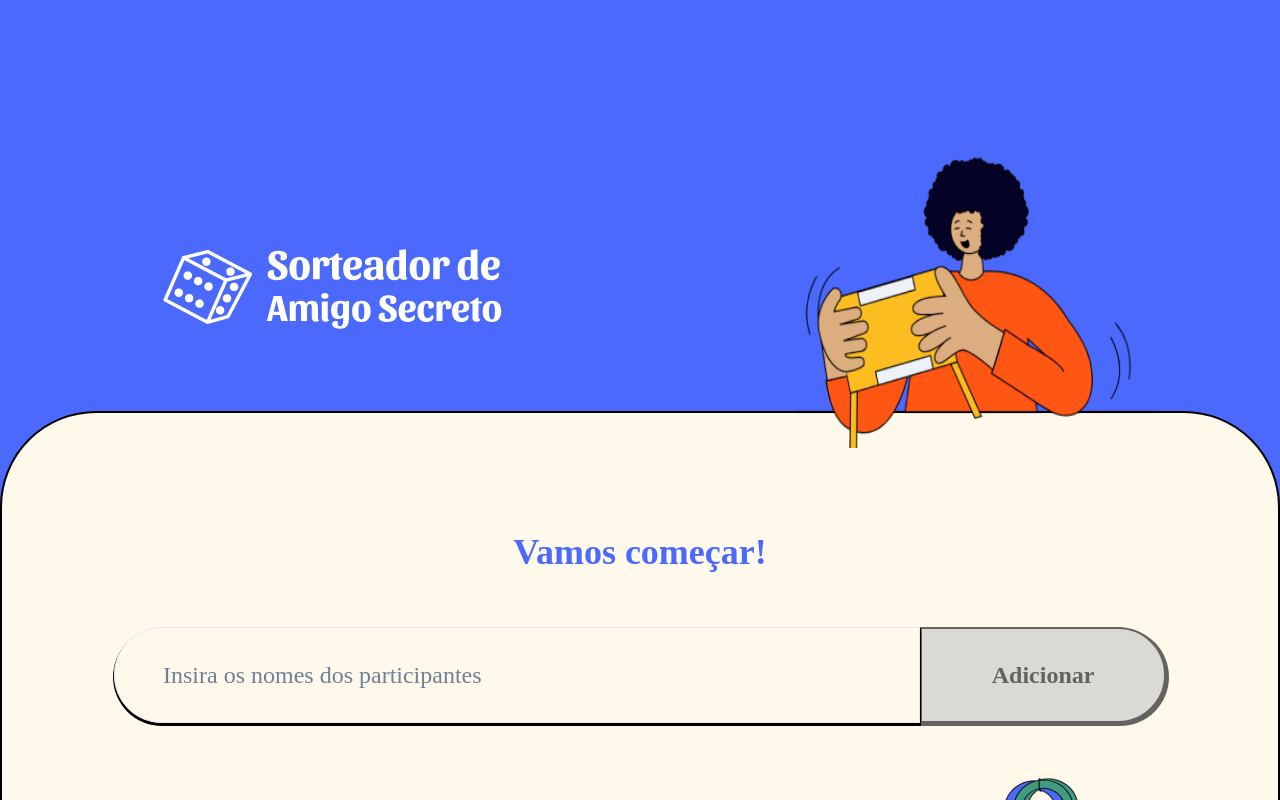
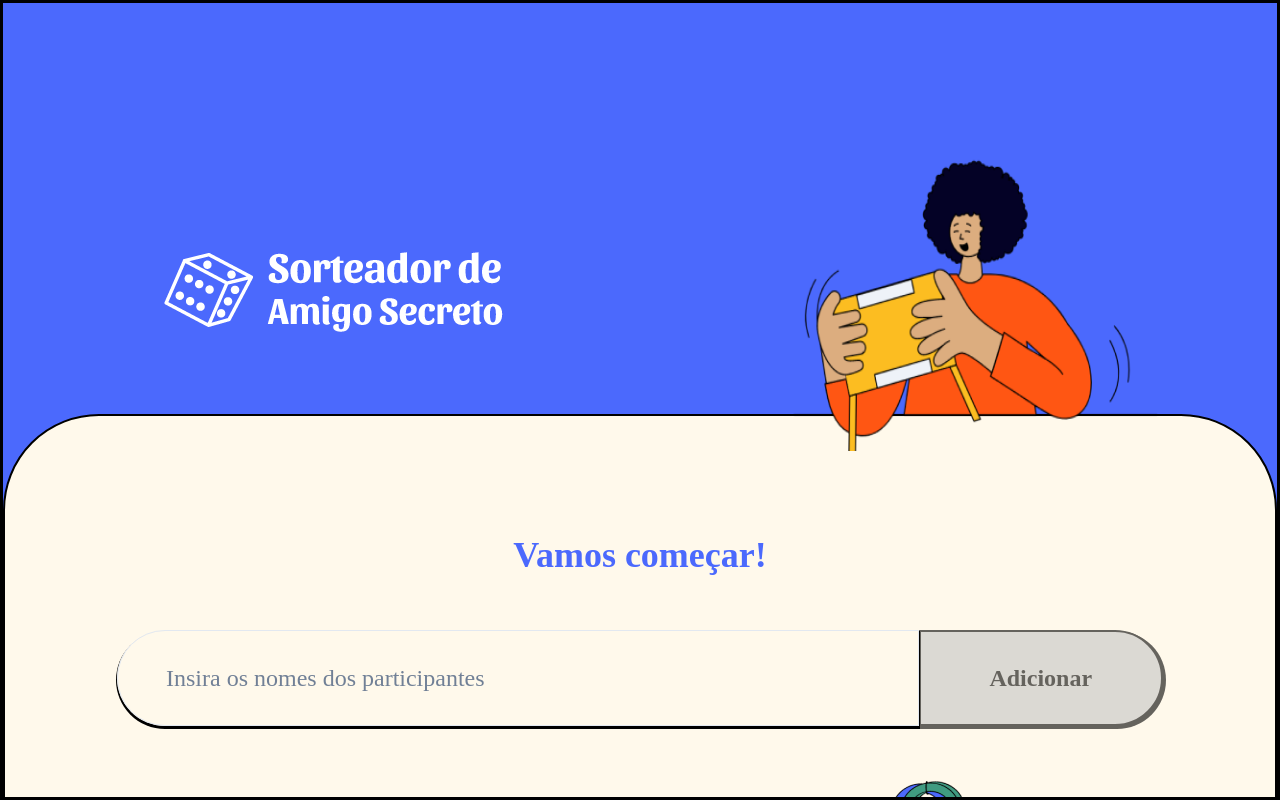
Before and after one commit to davimateus1/secret-friend-tests, a React (Create React App) app: page / in a window 1280 px wide. Built offline with nearby package versions, Linux system fonts and the light colour scheme.

Commit message:
style adjustment

```diff
--- a/src/components/Footer.tsx
+++ b/src/components/Footer.tsx
@@ -18,7 +18,7 @@ export const Footer = () => {
   return (
     <Flex
       align="center"
-      justify="space-between"
+      justify="space-evenly"
       direction={{ base: 'column', md: 'row' }}
     >
       <Button
--- a/src/index.tsx
+++ b/src/index.tsx
@@ -19,6 +19,7 @@ root.render(
         bg="brand.900"
         overflowY="auto"
         sx={{ ...ScrollbarStyle }}
+        border="3px solid black"
       >
         <Header />
         <App />
```
Also changed, not shown: 1 other file (tests, documents, lock files or other folders).
